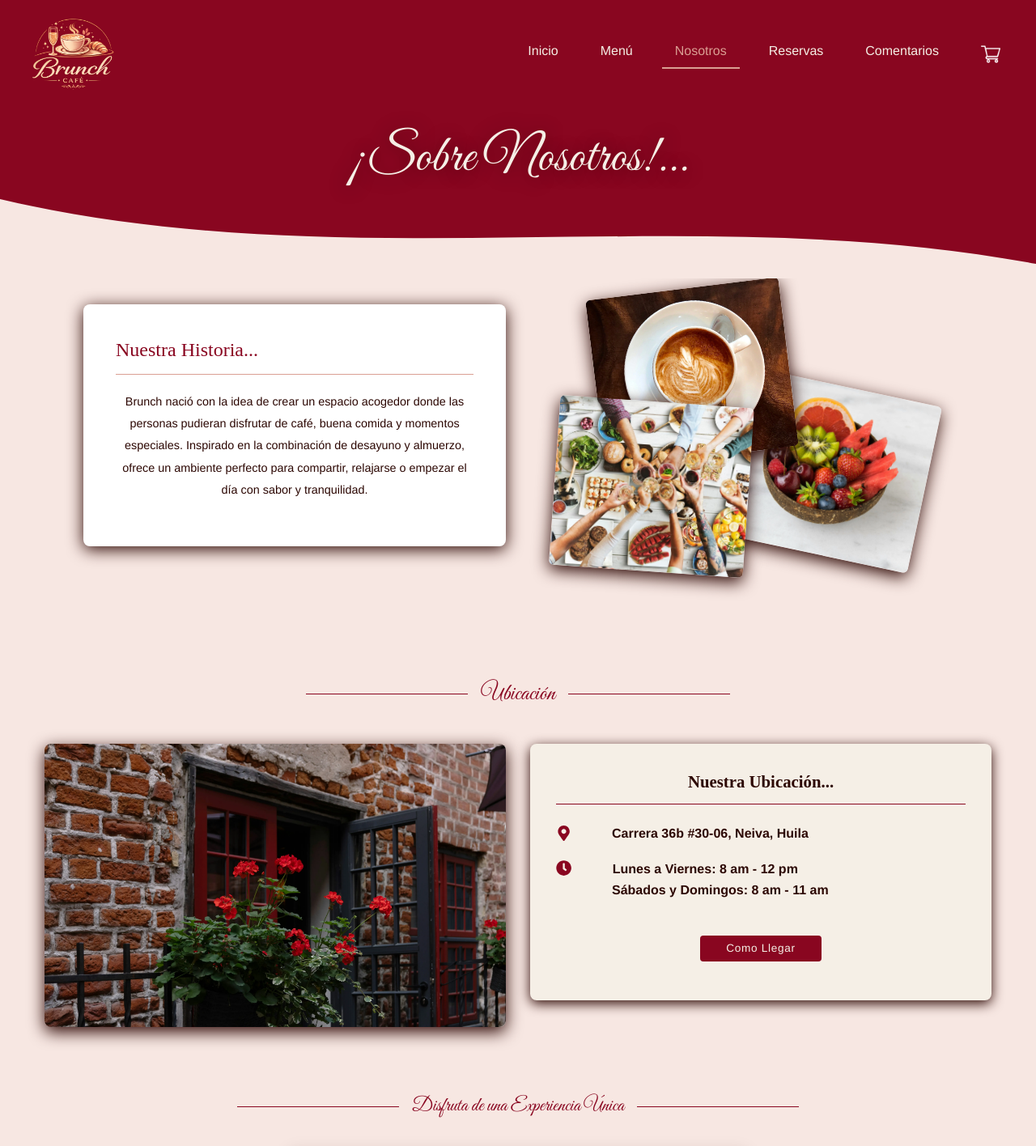
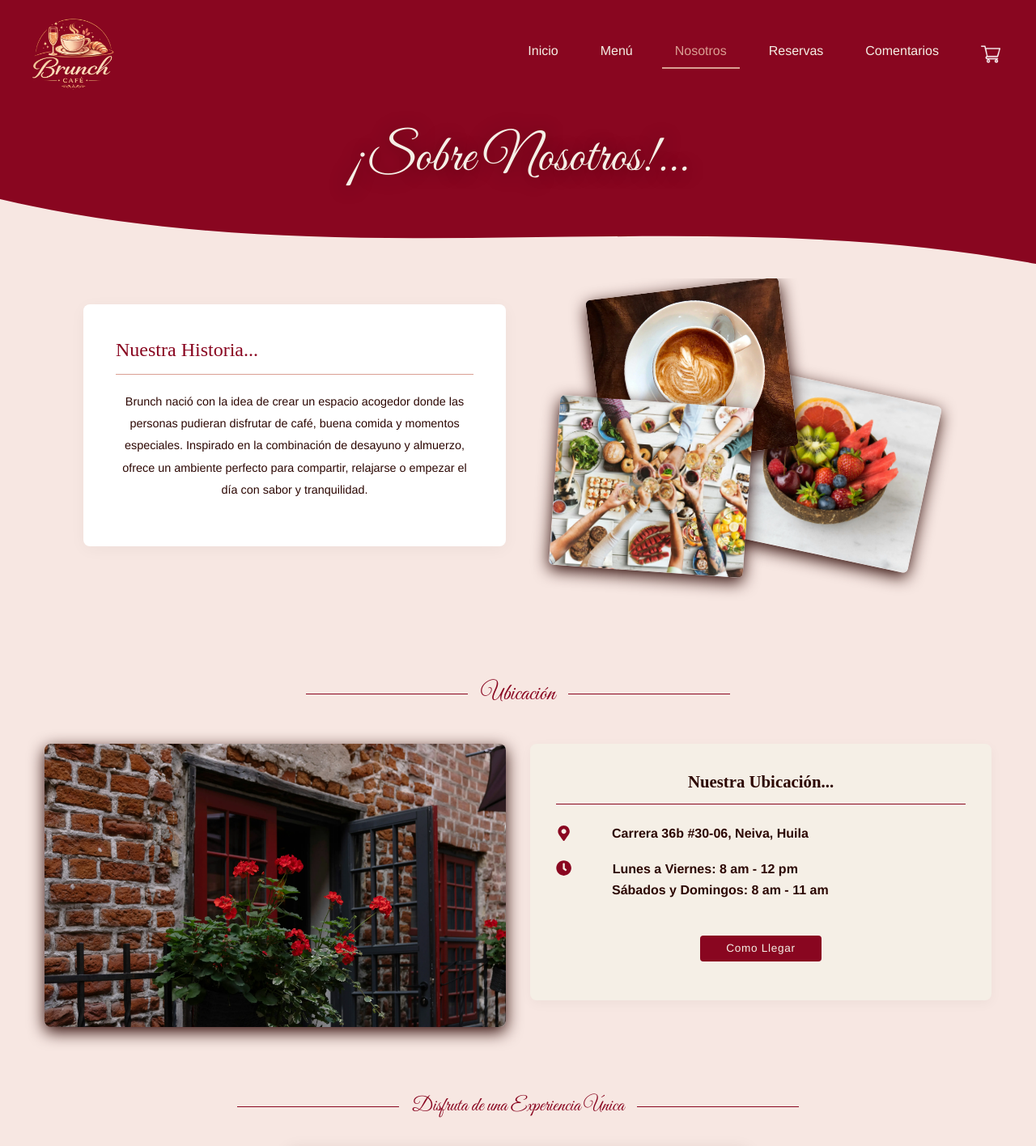
Before and after one commit to garciajosedavid2005-a11y/Brunch-Cafe, a React (Vite) app: page /nosotros in a window 1280 px wide. Shown: the top 1416 px of the page at 81% size. Built offline with nearby package versions, Linux system fonts and the light colour scheme; some icons are missing.

Commit message:
Agregando cambios sección nosotros

```diff
--- a/src/components/FormularioReservas/FormularioReservas.jsx
+++ b/src/components/FormularioReservas/FormularioReservas.jsx
@@ -43,6 +43,7 @@ const FormularioReservas = () => {
                                         id="fecha"
                                         name="fecha"
                                         min={hoy}
+                                        onKeyDown={(e) => e.preventDefault()}
                                     />
 
                                     { /* Campo Hora de Reserva*/ }
--- a/src/components/HistoriaNosotros/HistoriaNosotros.css
+++ b/src/components/HistoriaNosotros/HistoriaNosotros.css
@@ -8,13 +8,13 @@
     border-radius: 8px;
     padding: 2.5rem;
     margin-left: 3rem;
-    box-shadow: 0 4px 20px var(--color-oscuro);
+    box-shadow: 0 4px 20px var(--color-sombra);
+    transition: transform 0.4s ease, box-shadow 0.4s ease;
 }
 
 .historia-card:hover {
-    transform: rotate(0deg) scale(1.05) translateY(-8px) !important;
-    box-shadow: 0 12px 30px var(--color-oscuro);
-    z-index: 10 !important;
+    transform: translateY(-6px);
+    box-shadow: 0 8px 20px var(--color-oscuro);
 }
 
 .historia-titulo {
--- a/src/components/UbicacionNosotros/UbicacionNosotros.css
+++ b/src/components/UbicacionNosotros/UbicacionNosotros.css
@@ -47,8 +47,14 @@
     background: var(--color-marfil);
     border-radius: 8px;
     padding: 2rem;
-    box-shadow: 0 4px 15px var(--color-oscuro);
+    box-shadow: 0 4px 15px var(--color-sombra);
     text-align: center;
+    transition: transform 0.3s ease, box-shadow 0.3s ease;
+}
+
+.ubicacion-card:hover {
+    transform: translateY(-6px);
+    box-shadow: 0 8px 20px var(--color-oscuro);
 }
 
 .ubicacion-titulo {
```
